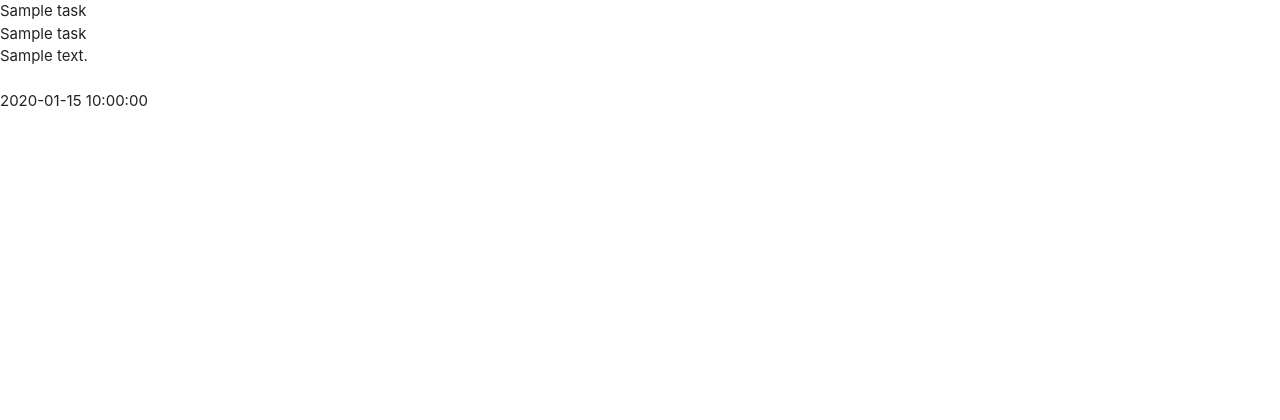
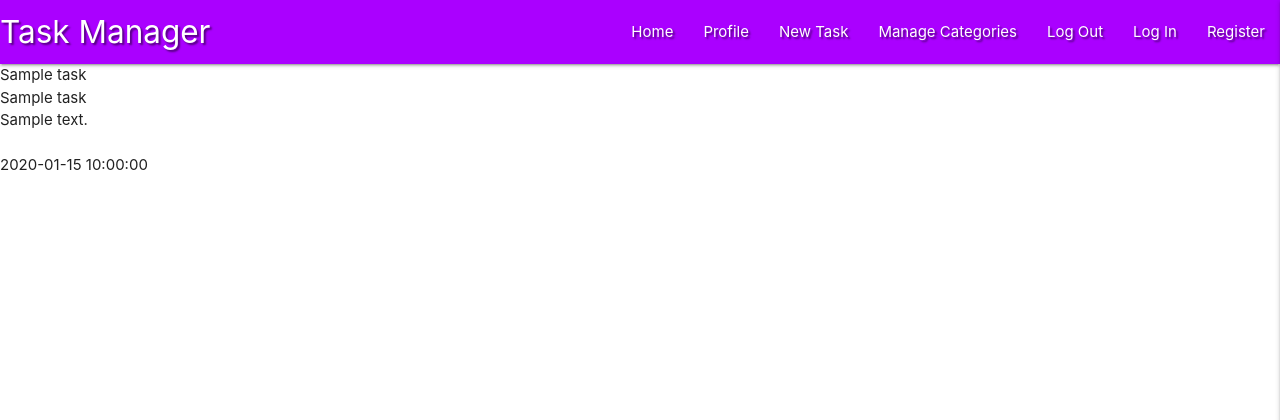
Before and after one commit to aliclarke206/flask_mini_project, a Flask app: page / in a window 1280 px wide. Shown: the top 420 px of the page. Run offline with Flask 2, Linux system fonts and the light colour scheme; a database or web service that is not in the repository returns one stand-in record (values such as "Sample title"); some libraries are stand-ins or nearby versions.

Commit message:
Add Materilize navbar and side nav

```diff
--- a/static/css/style.css
+++ b/static/css/style.css
@@ -0,0 +1,3 @@
+.text-shadow {
+    text-shadow: 2px 2px 2px rgba(0, 0, 0, 0.5);
+}
--- a/static/js/script.js
+++ b/static/js/script.js
@@ -0,0 +1,3 @@
+ $(document).ready(function(){
+    $('.sidenav').sidenav({edge: "right"});
+  });
--- a/templates/base.html
+++ b/templates/base.html
@@ -1,17 +1,52 @@
 <!DOCTYPE html>
 <html lang="en">
+
 <head>
     <meta charset="UTF-8">
     <meta name="viewport" content="width=device-width, initial-scale=1.0">
     <link rel="stylesheet" href="https://cdnjs.cloudflare.com/ajax/libs/font-awesome/5.15.3/css/all.min.css"
-        integrity="sha512-iBBXm8fW90+nuLcSKlbmrPcLa0OT92xO1BIsZ+ywDWZCvqsWgccV3gFoRBv0z+8dLJgyAHIhR35VZc2oM/gI1w==" crossorigin="anonymous" type="text/css" />
-    <link rel="stylesheet" href="https://cdnjs.cloudflare.com/ajax/libs/materialize/1.0.0/css/materialize.min.css" type="text/css">
+        integrity="sha512-iBBXm8fW90+nuLcSKlbmrPcLa0OT92xO1BIsZ+ywDWZCvqsWgccV3gFoRBv0z+8dLJgyAHIhR35VZc2oM/gI1w=="
+        crossorigin="anonymous" type="text/css" />
+    <link rel="stylesheet" href="https://cdnjs.cloudflare.com/ajax/libs/materialize/1.0.0/css/materialize.min.css"
+        type="text/css">
     <link rel="stylesheet" href="{{ url_for('static', filename= 'css/style.css')}}" type="text/css">
     {% block styles %}
     {% endblock %}
     <title>Task Manager</title>
 </head>
+
 <body>
+
+    <header>
+        <!-- Main top nav bar-->
+        <nav class="nav-extended text-shadow purple accent-4">
+            <div class="nav-wrapper">
+                <a href="{{ url_for('get_tasks')}}" class="brand-logo">Task Manager</a>
+                <a href="#" data-target="mobile-demo" class="sidenav-trigger right"><i class="fas fa-bars"></i></a>
+                <ul class="right hide-on-med-and-down">
+                    <li><a href="{{ url_for('get_tasks')}}">Home</a></li>
+                    <li><a href="#">Profile</a></li>
+                    <li><a href="#">New Task</a></li>
+                    <li><a href="#">Manage Categories</a></li>
+                    <li><a href="#">Log Out</a></li>
+                    <li><a href="#">Log In</a></li>
+                    <li><a href="#">Register</a></li>
+                </ul>
+            </div>
+        </nav>
+        <!--Mobile nav bar-->
+        <ul class="sidenav" id="mobile-demo">
+            <li><h4 class="center-align light-blue-text text-darken-4">Task Manager</h4></li>
+            <li><a href="{{ url_for('get_tasks')}}">Home</a></li>
+            <li><a href="#">Profile</a></li>
+            <li><a href="#">New Task</a></li>
+            <li><a href="#">Manage Categories</a></li>
+            <li><a href="#">Log Out</a></li>
+            <li><a href="#">Log In</a></li>
+            <li><a href="#">Register</a></li>
+        </ul>
+
+    </header>
 
     {% block content %}
     {% endblock %}
@@ -22,4 +57,5 @@
     {% block scripts %}
     {% endblock %}
 </body>
+
 </html>
```
